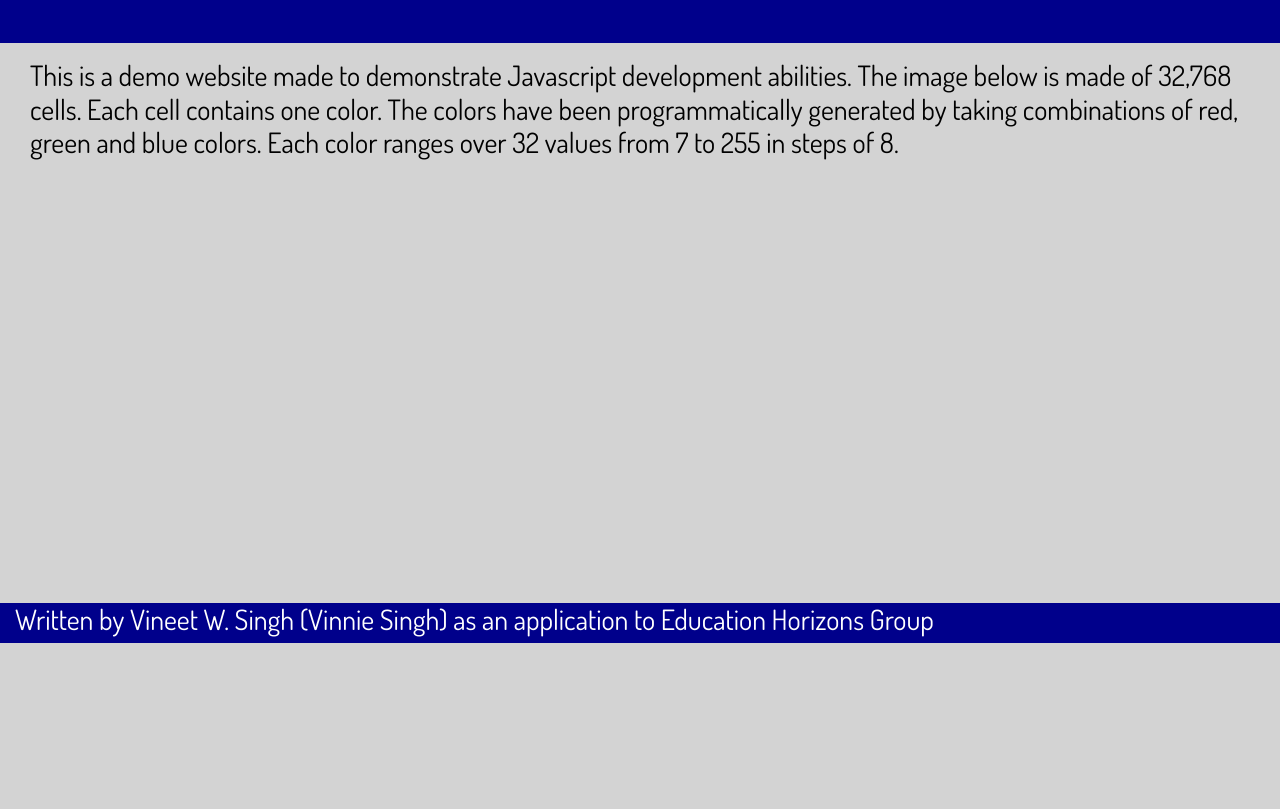
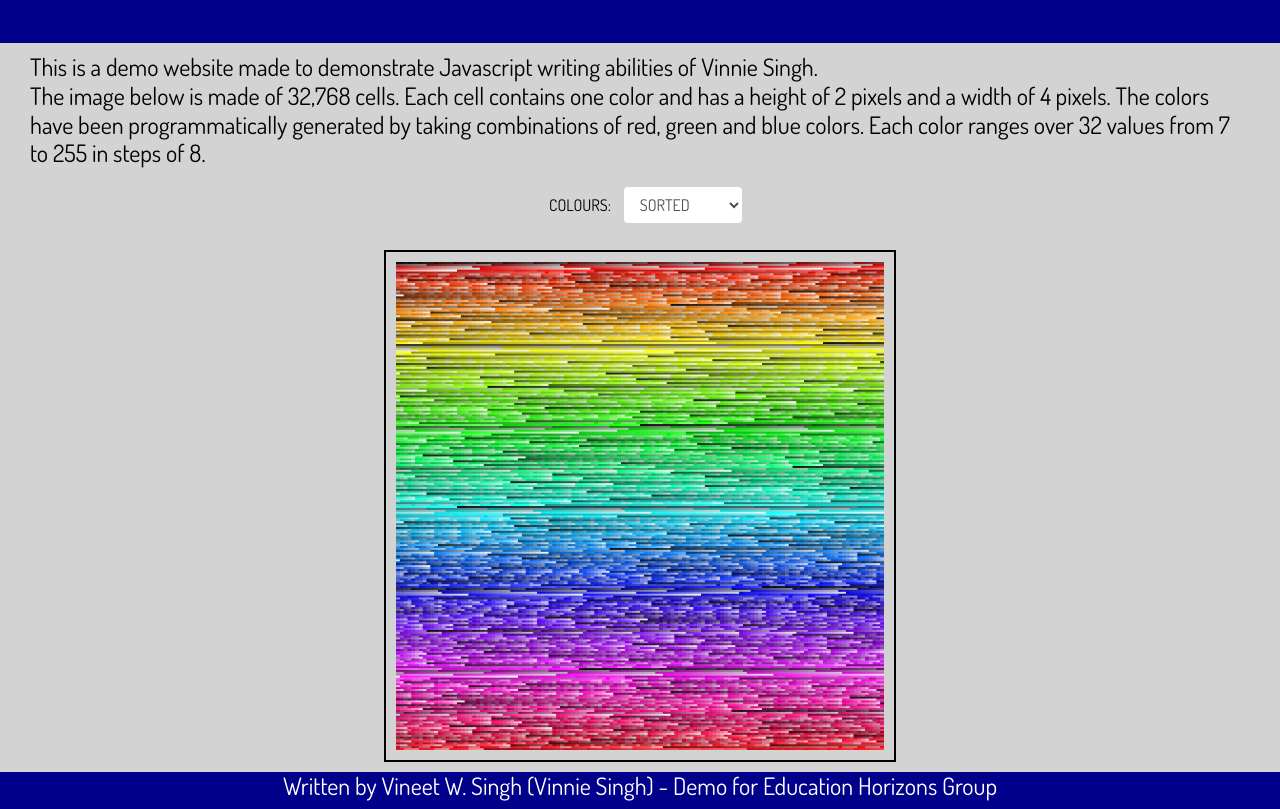
Before and after one commit to Vulcan-Logic/JS_ImageColors, a plain HTML site: page index.html in a window 1280 px wide. Shown: the part 117-926 px from the top of the page. Before the commit the page ends 800 px from the top, so only its background shows below. Drawn offline with nearby package versions, Linux system fonts and the light colour scheme.

Commit message:
demo - first version - finished

```diff
--- a/assets/css/styles.css
+++ b/assets/css/styles.css
@@ -1,3 +1,13 @@
+/*
+    Project: Demo for Education Horizons Group
+    Sprint: 1
+    Task: 1
+    Author: Vineet W. Singh
+    Start Date: 21/4/21
+    Date of last edit: 22/4/2021
+    Date of last review:
+*/
+
 body{
     font-family: 'Dosis', 'Nunito', sans-serif;
     background-color:lightgray;
@@ -11,8 +21,6 @@ header {
     background-color: darkblue;
     width:100%;
     height:20vh;
-    position: fixed;
-    top: 0px;
     margin:0px;
     padding:0px;
 }
@@ -20,12 +28,9 @@ header {
 footer{
     color:white;
     background-color: darkblue;
-    height:40px;
     width:100%;
     margin:0px;
     padding:0px;
-    position:fixed;
-    bottom:40px;
 }
 
 .container-fluid{
@@ -38,8 +43,8 @@ footer{
     margin:0px;
 }
 
-#content{
-    margin-top:22vh;
+#content, #inputFormRow{
+    margin-top:10px;
 }
 
 #imageRow{
@@ -47,7 +52,6 @@ footer{
     height:auto;
     padding:0px;
     margin:0px;
-    background-color: black;
 }
 
 #imageCol{
--- a/assets/js/imageMatrix.js
+++ b/assets/js/imageMatrix.js
@@ -1,27 +1,132 @@
+/*
+    Project: Demo for Education Horizons Group
+    Sprint: 1
+    Task: 1
+    Author: Vineet W. Singh
+    Start Date: 20/4/21
+    Date of last edit: 22/4/2021
+    Date of last review:
+*/
+
 //generate combinations of rgb & hsv values in steps of 8
-const getColorArray=()=>{
-    let rgbValues=[];
+const getSortedHSVColorArray=(sorted)=>{
     let hsvValues=[];
+    let red, green, blue;
     //red values step of 8
-    for (let red=8; red<=256; red+=8){
+    for (red=8; red<=256; red+=8){
         //green values step of 8
-        for (let green=8; green<=256; green+=8){
+        for (green=8; green<=256; green+=8){
             //blue values step of 8
-            for (let blue=8; blue<=256; blue+=8){
-                //add to rgb array
-                let rgbVal={r:red-1, g:green-1,b:blue-1}
-                rgbValues.push(rgbVal);
-                //convert to hsv
+            for (blue=8; blue<=256; blue+=8){
                 let hsvVal=rgb2hsv(red-1,green-1,blue-1);
                 //add to hsv array
-                hsvValues.push(hsvVal);
+                hsvValues.push([hsvVal.h,hsvVal.s,hsvVal.v]);
             }
         }
     }
-    return([rgbValues,hsvValues]);
+    if (sorted) hsvValues=hsvValues.sort(mySort);
+    const colorHexValues=hsvValues.map(item=>HSVtoHEX(item[0]/360,item[1]/100,item[2]/100));
+    return(colorHexValues);
 };
 
-//sourced from the net - source forge: convert rgb to hsv values.
+const getRGBColorArray=()=>{
+    let rgbValues=[];
+    let red, green, blue;
+    //red values step of 8
+    for (red=8; red<=256; red+=8){
+        //green values step of 8
+        for (green=8; green<=256; green+=8){
+            //blue values step of 8
+            for (blue=8; blue<=256; blue+=8){
+                //add to hsv array
+                rgbValues.push([red-1,green-1,blue-1]);
+            }
+        }
+    }
+    const rgbHexValues=rgbValues.map(item=>RGBtoHex(item[0],item[1],item[2]));
+    return(rgbHexValues);
+};
+
+//get the color array depending on type
+const getColorArray=(sorted)=>{
+    //set which color generating method to use
+    return(getSortedHSVColorArray(sorted));
+};
+
+//custom sort function to sort array on three fields
+const mySort=(a,b)=>{
+    let h1=parseFloat(a[0]);
+    let h2=parseFloat(b[0]);
+
+    let s1=parseFloat(a[1]);
+    let s2=parseFloat(b[1]);
+
+    let v1=parseFloat(a[2]);
+    let v2=parseFloat(b[2]);
+
+    if (h1<h2) return(-1);
+    else if (h1>h2) return(1);
+    else if (v1<v2) return(-1);
+    else if (v1>v2) return(1);
+    else if (s1>s2) return(-1);
+    else if (s1<s2) return(1);
+    return(0);
+}
+
+/* convert HSV value to hex code - accepts parameters
+ * h  Object = {h:x, s:y, v:z}
+ * OR
+ * h, s, v (0<= h,s,v <=1)
+*/
+function HSVtoHEX(h, s, v) {
+    let r, g, b, i, f, p, q, t, rHex, gHex, bHex;
+    if (arguments.length === 1) {
+        s = h.s, v = h.v, h = h.h;
+    }
+    i = Math.floor(h * 6);
+    f = h * 6 - i;
+    p = v * (1 - s);
+    q = v * (1 - f * s);
+    t = v * (1 - (1 - f) * s);
+    switch (i % 6) {
+        case 0: r = v, g = t, b = p; break;
+        case 1: r = q, g = v, b = p; break;
+        case 2: r = p, g = v, b = t; break;
+        case 3: r = p, g = q, b = v; break;
+        case 4: r = t, g = p, b = v; break;
+        case 5: r = v, g = p, b = q; break;
+    }
+    r = Math.round(r * 255);
+    g = Math.round(g * 255);
+    b = Math.round(b * 255);
+    if (r>15) rHex= r.toString(16);
+    else if (r<10) rHex=`0${r}`;
+        else rHex=`${r}`;
+    if (g>15) gHex= g.toString(16);
+    else if (g<10) gHex=`0${g}`;
+        else gHex=`${g}`;
+    if (b>15) bHex=b.toString(16);
+    else if (b<10) bHex=`0${b}`;
+        else bHex=`${b}`;
+    return(`#${rHex}${gHex}${bHex}`);
+}
+
+//convert RGB to hex
+const RGBtoHex=(r,g,b)=>{
+    let rHex,gHex,bHex;
+    if (r>15) rHex= r.toString(16);
+    else if (r<10) rHex=`0${r}`;
+        else rHex=`${r}`;
+    if (g>15) gHex= g.toString(16);
+    else if (g<10) gHex=`0${g}`;
+        else gHex=`${g}`;
+    if (b>15) bHex=b.toString(16);
+    else if (b<10) bHex=`0${b}`;
+        else bHex=`${b}`;
+    return(`#${rHex}${gHex}${bHex}`);
+};
+
+//convert rgb to hsv values.
 function rgb2hsv (r, g, b) {
     let rabs, gabs, babs, rr, gg, bb, h, s, v, diff, diffc, percentRoundFn;
     rabs = r / 255;
@@ -59,134 +164,49 @@ function rgb2hsv (r, g, b) {
     };
 }//end rgb2hsv
 
-//get all hues in the array of colors
-const getHueValueRange=(hsvValueArray)=>{
-    let hueValues=[];
-    //process all colors in the input array
-    hsvValueArray.forEach(hsvVal=>{
-        // check if return array already has value, if not add it
-        if (!hueValues.includes(hsvVal.h)){
-            hueValues.push(hsvVal.h);
+//get a matrix of colors organised in rows and columns
+export const getImageMatrix=(sorted)=>{
+    const colArray = getColorArray(sorted);
+    let rowItemCount=0,rowCount=0;
+    const rows=[];
+    let cells=[];
+    rows.push(cells);
+    colArray.forEach(item=>{
+        //check if row item count is below 128, the number of horizontal cells in a row
+        if (rowItemCount===128){
+            //start a new row
+            cells=[];
+            rows.push(cells);
+            rowCount++;
+            rowItemCount=0;
         }
+        //no new row needed add color to cells
+        rows[rowCount].push(item);
+        rowItemCount++;
     });
-    //sort the return values in the array
-    hueValues=hueValues.sort((a,b)=>a-b);
-    return(hueValues);
+    return(rows);
 };
 
-//get all values in the array of colors
-const getValValueRange=(hsvValueArray)=>{
-    let valValues=[];
-    //process all colors in the input array
-    hsvValueArray.forEach(hsvVal=>{
-        // check if return array already has value, if not add it
-        if (!valValues.includes(hsvVal.v)){
-            valValues.push(hsvVal.v);
-        }
+/*used to test functions
+const getRectArrays=()=>{
+    const cellHeight=4, cellWidth=6;
+    //get image colors
+    const imageMatrixRows = getImageMatrix();
+    let cellY=0,rowCtr=0;
+    imageMatrixRows.forEach(cells=>{
+        //for a new row reset the X value to 0, cell counter that will calculate starting position of X to 0
+        let cellX=0, cellCtr=0;
+        //calculate where the new starting Y value is
+        cellY=cellHeight*rowCtr;
+        cells.forEach(cell=>{
+            cellX=cellWidth*cellCtr;
+            if (cellCtr%16===0){
+                console.log([rowCtr,cellCtr,cellX,cellY,cell]);
+            }
+            cellCtr++;
+        });
+        rowCtr++;
     });
-    //sort the return values in the array
-    valValues=valValues.sort((a,b)=>a-b);
-    return(valValues);
-};
+};*/
 
-//get all saturations in the array of colors
-const getSatValueRange=(hsvValueArray)=>{
-    let satValues=[];
-    //process all colors in the input array
-    hsvValueArray.forEach(hsvVal=>{
-        // check if return array already has value, if not add it
-        if (!satValues.includes(hsvVal.s)){
-            satValues.push(hsvVal.s);
-        }
-    });
-    //sort the return values in the array
-    satValues=satValues.sort((a,b)=>a-b);
-    return(satValues);
-};
-
-const randomValue = (start,multiplier) => Math.floor((Math.random()+start)*multiplier);
-
-
-export const getImageMatrix = () => {
-    //colors is an array of arrays which stores colors in two arrays of [0]rgb values and [1]hsv values
-    //generated by combining different rgb values
-    let colorsHSV=getColorArray()[1];
-    //variable for row height
-    let height=5;
-    //varibale for cell width
-    let width=5;
-    //cell count for debugging
-    let cellCount=0;
-    // start a new array which will store each row of image
-    let rows=[];
-    //start a variable to count all rows
-    let rowCount=0;
-    // add an initial item to rows
-    rows.push({
-        row: rowCount,
-        rowItemCount:0,
-        rowHieght:height,
-        cells:[]
-    });
-    // start a variable to keep row items in check
-    let rowItemCount=0;
-    // get all hue values in the colors array
-    let hues=getHueValueRange(colorsHSV);
-    //Process all hues
-    while (hues.length>0){
-        //set a current hue
-        let currentHue=hues.shift();
-        //get all colors with the current hue
-        let hueColors=colorsHSV.filter(item=>item.h===currentHue);
-        //get all value vals associated with this hue
-        let vals=getValValueRange(hueColors);
-        // process all value vals associated with this hue
-        while (vals.length>0){
-            //set a current value associated with this hue
-            let currentValue=vals.shift();
-            //get all colors with this hue and value
-            let valColors=colorsHSV.filter(item=>item.h===currentHue&&item.v===currentValue);
-            //get all saturation values associated with this hue and value
-            let sats=getSatValueRange(valColors);
-            //sort this sats array in descending order
-            sats=sats.reverse();
-            //process all saturation values associated with this hue and value
-            while (sats.length>0){
-                let currentSat=sats.shift();
-                //there should be only one color with this hue, value and saturation, get it
-                let cellColor=colorsHSV.filter(item=>item.h===currentHue&&item.v===currentValue&&item.s===currentSat)[0];
-                //add this to the rows
-                //first check to see if there is room in this row
-                if (rowItemCount===128){
-                    //row is full start a new row
-                    rowCount++;
-                    rows.push({
-                        row: rowCount,
-                        rowItemCount:0,
-                        rowHieght:height,
-                        cells:[]
-                    });
-                    rowItemCount=0;
-                }
-                //add the cellColor to the cols array of the current row
-                rows[rowCount].cells.push({
-                    cellColor:cellColor,
-                    cellWidth:width
-                });
-                //increase rowItemCount by 1
-                rowItemCount++;
-                rows[rowCount].rowItemCount = rowItemCount;
-                //remove this color from the original colorHSV array
-                //get index of color to remove
-                let index = colorsHSV.findIndex(item=>item.h===currentHue&&item.v===currentValue&&item.s===currentSat);
-                //splice the array
-                colorsHSV.splice(index,1);
-                //cell count
-                cellCount++;
-                //console.log(`Cell Count: ${cellCount}, H:${cellColor.h},S:${cellColor.s},V:${cellColor.v}`);
-            }//end process all saturation values (for current hue and value)
-        }//end process all values (for current hue)
-    }//end process all hues
-    //console.log(`No of rows: ${rows.length}`);
-    return(rows);
-}
+//getColorArray().forEach(color=>console.log(color));
--- a/assets/js/index.js
+++ b/assets/js/index.js
@@ -1,23 +1,65 @@
+/*
+    Project: Demo for Education Horizons Group
+    Sprint: 1
+    Task: 1
+    Author: Vineet W. Singh
+    Start Date: 21/4/21
+    Date of last edit: 22/4/2021
+    Date of last review:
+*/
 import {getImageMatrix} from './imageMatrix.js';
 
 window.addEventListener('DOMContentLoaded', () => {
-    const imageMatrixRows = getImageMatrix();
-    const imageCol=document.querySelector('#imageCol');
-    imageMatrixRows.forEach(item=>{
-        let htmlString=`<div class="row imgRow" style="height:${item.rowHeight};width:auto">
-                            <div class="col-12 imgCol d-flex">
-                                ${getCellHtml(item.cells)}
-                            </div>
-                        </div>`
-        imageCol.insertAdjacentHTML('beforeend', htmlString);
+    //get select control
+    const selectControl = document.querySelector("#sortedSelector");
+    let sorted = true;
+    //add event listener for change
+    selectControl.addEventListener('change', eve=>{
+        if (selectControl.value==="false") sorted = false;
+        else sorted = true;
+        setCanvas(sorted);
     });
+    //set the canvas
+    setCanvas(sorted);
 });
 
-const getCellHtml=(cells)=>{
-    let returnString="";
-    cells.forEach(cell=>{
-        returnString+=`<div class="cell d-flex" style="background-color:hsv(${cell.cellColor.h},${cell.cellColor.s},${cell.cellColor.v}); width:${cell.cellWidth}; height:100%">
-        </div>`;
+const setCanvas=(sorted)=>{
+    //set cell heights and width
+    const cellHeight=2, cellWidth=4;
+    //get image colors
+    const imageMatrixRows = getImageMatrix(sorted);
+    //get canvas ref
+    const imageCanvas=document.querySelector('#imgCanvas');
+    //set canvas width & height
+    imageCanvas.width=cellWidth*128;
+    imageCanvas.height=cellHeight*256;
+    imageCanvas.style.width=`${cellWidth*128}px`;
+    imageCanvas.style.height=`${cellHeight*256}px`;
+    imageCanvas.style.padding=`10px`;
+    imageCanvas.style.margin=`10px`;
+    imageCanvas.style.border=`solid 2px black`;
+    //set canvas context
+    const canvasCont=imageCanvas.getContext("2d");
+    canvasCont.clearRect(0,0,imageCanvas.width,imageCanvas.height);
+    //reset y co-ordinate
+    let cellY=0,rowCtr=0;
+    imageMatrixRows.forEach(cells=>{
+        //for a new row reset the X value to 0, cell counter to 0
+        let cellX=0, cellCtr=0;
+        //calculate y co-ordinate
+        cellY=cellHeight*rowCtr;
+        //process for all cells in the row
+        cells.forEach(cell=>{
+            //calculate x co-ordinate value
+            cellX=cellWidth*cellCtr;
+            //set canvas contents
+            canvasCont.fillStyle=cell;
+            canvasCont.fillRect(cellX,cellY,cellWidth,cellHeight);
+            canvasCont.save();
+            //add one to cellCtr
+            cellCtr++;
+        });
+        canvasCont.save();
+        rowCtr++;
     });
-    return(returnString);
-};
+}
--- a/index.html
+++ b/index.html
@@ -1,24 +1,32 @@
+<!--
+    Project: Demo for Education Horizons Group
+    Sprint: 1
+    Task: 1
+    Author: Vineet W. Singh
+    Start Date: 21/4/21
+    Date of last edit: 22/4/2021
+    Date of last review:
+-->
 <!DOCTYPE html>
 <html lang="en">
-
 <head>
     <meta charset="UTF-8">
     <meta name="viewport" content="width=device-width, initial-scale=1.0">
-    <title>Electronics Repair Hub</title>
-    <link rel="stylesheet" href="https://cdn.jsdelivr.net/npm/bootstrap@4.5.3/dist/css/bootstrap.min.css" integrity="sha384-TX8t27EcRE3e/ihU7zmQxVncDAy5uIKz4rEkgIXeMed4M0jlfIDPvg6uqKI2xXr2" crossorigin="anonymous" />
+    <title>Javascript Demo</title>
+    <link rel="stylesheet" href="https://cdn.jsdelivr.net/npm/bootstrap@4.5.3/dist/css/bootstrap.min.css"
+        integrity="sha384-TX8t27EcRE3e/ihU7zmQxVncDAy5uIKz4rEkgIXeMed4M0jlfIDPvg6uqKI2xXr2" crossorigin="anonymous" />
     <link rel="preconnect" href="https://fonts.gstatic.com">
     <link href="https://fonts.googleapis.com/css2?family=Nunito&family=Oswald&display=swap" rel="stylesheet" />
     <link href="https://fonts.googleapis.com/css2?family=Dosis&display=swap" rel="stylesheet">
     <link rel="stylesheet" type="text/css" href="./assets/css/styles.css" />
 </head>
-
 <body>
     <div class="container-fluid">
         <!--header-->
         <header>
             <div class="row h-100 d-flex align-items-center">
                 <div class="col-12">
-                    <h1> Javascript Colors and Image Demo<h1>
+                    <h2> Javascript Colors and Image Demo<h2>
                 </div>
             </div>
         </header>
@@ -26,17 +34,39 @@
         <section id="content">
             <div class="row" id="mainRow">
                 <div class="col-12" id="mainCol">
+                    <!--main heading row-->
                     <div class="row" id="description">
-                        <div class="col-12 justify-content-center">
-                            <h3> This is a demo website made to demonstrate Javascript development abilities. The image below is
-                            made of 32,768 cells. Each cell contains one color. The colors have been programmatically generated
-                            by taking combinations of red, green and blue colors. Each color ranges over 32 values from 7 to 255 in steps of 8.
-                            </h3>
+                        <div class="col-12">
+                            <h4>
+                                This is a demo website made to demonstrate Javascript writing abilities of Vinnie Singh. <br />
+                                The image below is made of 32,768 cells. Each cell contains one color and has a height of 2 pixels
+                                and a width of 4 pixels. The colors have been programmatically generated by taking combinations of
+                                red, green and blue colors. Each color ranges over 32 values from 7 to 255 in steps of 8.
+                            </h4>
                         </div>
                     </div>
+                    <!--form / select control-->
+                    <div class="row d-flex align-items-center" id="inputFormRow">
+                        <div class="col-12 d-flex justify-content-center">
+                            <form id="sortedForm">
+                                <div class="form-row">
+                                        <div class="form-group form-inline align-items-center" >
+                                                <label class="col-5" for="sorted">COLOURS: </label>
+                                                <select class="form-control col-7" id="sortedSelector" name="sorted">
+                                                    <option value="true" selected>SORTED</option>
+                                                    <option value="false">UNSORTED</option>
+                                                </select>
+                                        </div>
+                                </div>
+                            </form>
+                        </div>
+                    </div>
+                    <!--canvas for image-->
                     <div class="row align-items-center" id="imageRow">
                         <div class="col-2"></div>
                         <div class="col-8 d-flex align-items-center justify-content-center" id="imageCol">
+                            <canvas id="imgCanvas">
+                            </canvas>
                         </div>
                         <div class="col-2"></div>
                     </div>
@@ -46,8 +76,8 @@
         <!--footer-->
         <footer>
             <div class="row h-100 d-flex align-items-center">
-                <div class="col-12">
-                    <h3> Written by Vineet W. Singh (Vinnie Singh) as an application to Education Horizons Group <h3>
+                <div class="col-12 d-flex align-items-center justify-content-center">
+                    <h4> Written by Vineet W. Singh (Vinnie Singh) - Demo for Education Horizons Group </h4>
                 </div>
             </div>
         </footer>
@@ -56,5 +86,4 @@
     <script src="https://cdn.jsdelivr.net/npm/bootstrap.native@3.0.0/dist/bootstrap-native.min.js"></script>
     <script type="module" src="./assets/js/index.js"> </script>
 </body>
-
 </html>
```
